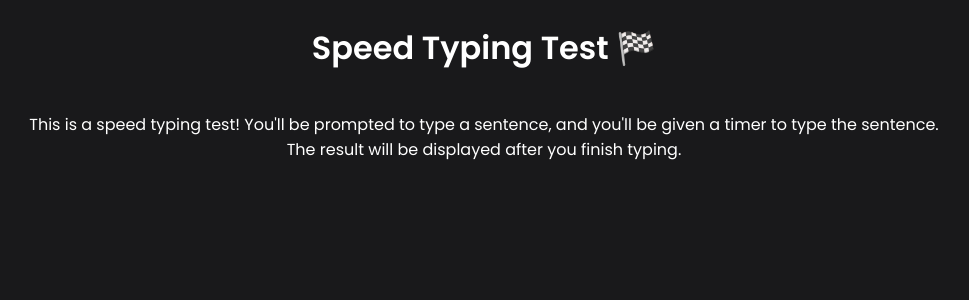
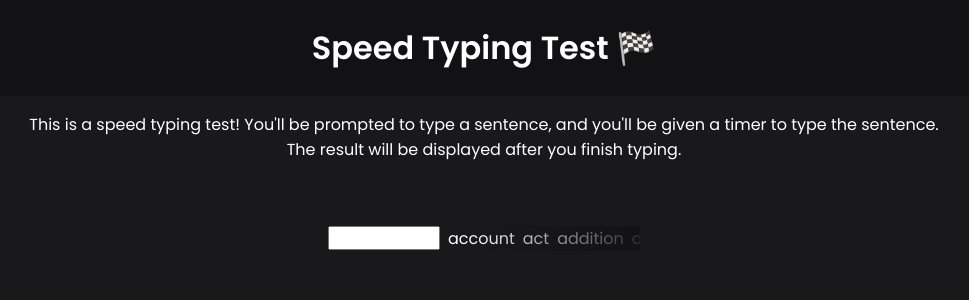
Before and after one commit to stephankistmann/speedtypingtest, a React (Create React App) app: page / in a window 1280 px wide. Shown: the top 300 px of the page, without its empty margins (156-1125 px from the left). Built offline with nearby package versions, Linux system fonts and the light colour scheme.

Commit message:
new components + some styling

```diff
--- /dev/null
+++ b/src/components/fade/index.tsx
@@ -0,0 +1,5 @@
+import { Container } from "./styles";
+
+export const Fade = () => {
+  return <Container />;
+};
--- /dev/null
+++ b/src/components/fade/styles.ts
@@ -0,0 +1,21 @@
+import styled from "styled-components";
+
+export const Container = styled.div`
+  width: 100%;
+  height: 100%;
+  z-index: 1;
+  position: absolute;
+  top: 0;
+  bottom: 0;
+  left: 10%;
+  background: -webkit-gradient(
+    linear,
+    left,
+    right,
+    color-stop(0%, transparent),
+    color-stop(50%, var(--background))
+  );
+  background: -webkit-linear-gradient(left, transparent 0%, var(--background));
+  background: -moz-linear-gradient(right, transparent 0%, var(--background));
+  background: linear-gradient(to right, transparent 0%, var(--background) 100%);
+`;
--- /dev/null
+++ b/src/components/game/index.tsx
@@ -0,0 +1,31 @@
+import { useState } from "react";
+import {
+  Container,
+  Content,
+  GameContainer,
+  WordBankContainer,
+  Word,
+} from "./styles";
+import { wordBank } from "../../constants/wordBank";
+import { Fade } from "../fade";
+import { Input } from "../input";
+
+export const Game = () => {
+  const [words, setWords] = useState(wordBank);
+
+  return (
+    <Container>
+      <Content>
+        <GameContainer>
+          <Input />
+          <WordBankContainer>
+            <Fade />
+            {words.map((word, index) => (
+              <Word key={index}>{word}</Word>
+            ))}
+          </WordBankContainer>
+        </GameContainer>
+      </Content>
+    </Container>
+  );
+};
--- /dev/null
+++ b/src/components/game/styles.ts
@@ -0,0 +1,29 @@
+import styled from "styled-components";
+
+export const Container = styled.div`
+  display: flex;
+  justify-content: center;
+  width: 25%;
+`;
+
+export const Content = styled.div`
+  display: flex;
+  flex-direction: column;
+  height: 100%;
+  width: 100%;
+`;
+
+export const GameContainer = styled.div`
+  display: flex;
+  flex-direction: row;
+`;
+
+export const WordBankContainer = styled.div`
+  width: 100%;
+  position: relative;
+  overflow: hidden;
+`;
+
+export const Word = styled.span`
+  margin-right: 0.5rem;
+`;
--- /dev/null
+++ b/src/components/input/index.tsx
@@ -0,0 +1,5 @@
+import { CustomInput } from "./styles";
+
+export const Input = () => {
+  return <CustomInput />;
+};
--- /dev/null
+++ b/src/components/input/styles.ts
@@ -0,0 +1,12 @@
+import styled from "styled-components";
+
+export const CustomInput = styled.input`
+  height: 1.5rem;
+  width: 7rem;
+  margin-right: 0.5rem;
+  color: var(--background);
+  &:focus {
+    outline: none;
+  }
+  font-weight: 600;
+`;
--- /dev/null
+++ b/src/components/spacing/index.tsx
@@ -0,0 +1,10 @@
+import { Container } from "./styles";
+
+interface ISpacingProps {
+  height?: number | string;
+  width?: number | string;
+}
+
+export const Spacing: React.FC<ISpacingProps> = ({ width, height }) => {
+  return <Container width={width} height={height} />;
+};
--- /dev/null
+++ b/src/components/spacing/styles.ts
@@ -0,0 +1,11 @@
+import styled from "styled-components";
+
+interface IContainerProps {
+  width?: number | string;
+  height?: number | string;
+}
+
+export const Container = styled.div<IContainerProps>`
+  height: ${(props) => props.height};
+  width: ${(props) => props.width};
+`;
--- /dev/null
+++ b/src/constants/wordBank.ts
@@ -0,0 +1,133 @@
+export const wordBank = [
+  "account",
+  "act",
+  "addition",
+  "adjustment",
+  "advertisement",
+  "agreement",
+  "air",
+  "amount",
+  "amusement",
+  "animal",
+  "answer",
+  "apparatus",
+  "approval",
+  "argument",
+  "art",
+  "attack",
+  "attempt",
+  "attention",
+  "attraction",
+  "authority",
+  "back",
+  "balance",
+  "base",
+  "behavior",
+  "belief",
+  "birth",
+  "bit",
+  "bite",
+  "blood",
+  "blow",
+  "body",
+  "brass",
+  "bread",
+  "breath",
+  "brother",
+  "building",
+  "burn",
+  "burst",
+  "business",
+  "butter",
+  "canvas",
+  "care",
+  "cause",
+  "chalk",
+  "chance",
+  "change",
+  "cloth",
+  "coal",
+  "color",
+  "comfort",
+  "committee",
+  "company",
+  "comparison",
+  "competition",
+  "condition",
+  "connection",
+  "control",
+  "cook",
+  "copper",
+  "copy",
+  "cork",
+  "cotton",
+  "cough",
+  "country",
+  "cover",
+  "crack",
+  "credit",
+  "crime",
+  "crush",
+  "cry",
+  "current",
+  "curve",
+  "damage",
+  "danger",
+  "daughter",
+  "day",
+  "death",
+  "debt",
+  "decision",
+  "degree",
+  "design",
+  "desire",
+  "destruction",
+  "detail",
+  "development",
+  "digestion",
+  "direction",
+  "discovery",
+  "discussion",
+  "disease",
+  "disgust",
+  "distance",
+  "distribution",
+  "division",
+  "doubt",
+  "drink",
+  "driving",
+  "dust",
+  "earth",
+  "edge",
+  "education",
+  "effect",
+  "end",
+  "error",
+  "event",
+  "example",
+  "exchange",
+  "existence",
+  "expansion",
+  "experience",
+  "expert",
+  "fact",
+  "fall",
+  "family",
+  "father",
+  "fear",
+  "feeling",
+  "fiction",
+  "field",
+  "fight",
+  "fire",
+  "flame",
+  "flight",
+  "flower",
+  "fold",
+  "food",
+  "force",
+  "form",
+  "friend",
+  "front",
+  "fruit",
+];
--- a/src/pages/home/index.tsx
+++ b/src/pages/home/index.tsx
@@ -1,15 +1,19 @@
-import { Container, Content, Summary } from "./styles";
+import { Container, SummaryContainer, Summary } from "./styles";
+import { Game } from "../../components/game";
+import { Spacing } from "../../components/spacing";
 
 export const Home = () => {
   return (
     <Container>
-      <Content>
+      <SummaryContainer>
         <Summary>
           This is a speed typing test! You'll be prompted to type a sentence,
           and you'll be given a timer to type the sentence.
         </Summary>
         <Summary>The result will be displayed after you finish typing.</Summary>
-      </Content>
+      </SummaryContainer>
+      <Spacing height="4rem" />
+      <Game />
     </Container>
   );
 };
--- a/src/pages/home/styles.ts
+++ b/src/pages/home/styles.ts
@@ -9,7 +9,7 @@ export const Container = styled.main`
   padding: 1rem;
 `;
 
-export const Content = styled.div`
+export const SummaryContainer = styled.div`
   display: flex;
   flex-direction: column;
 `;
--- a/src/styles/global.ts
+++ b/src/styles/global.ts
@@ -3,6 +3,7 @@ import { createGlobalStyle } from "styled-components";
 export const GlobalStyle = createGlobalStyle`
   :root {
     --background: rgba(18, 18, 20, 0.97);
+    --backgroundHeader: rgb(18, 18, 20);
     --primary: rgb(255, 255, 255);
     --purple: rgb(130, 87, 230);
   }
```
